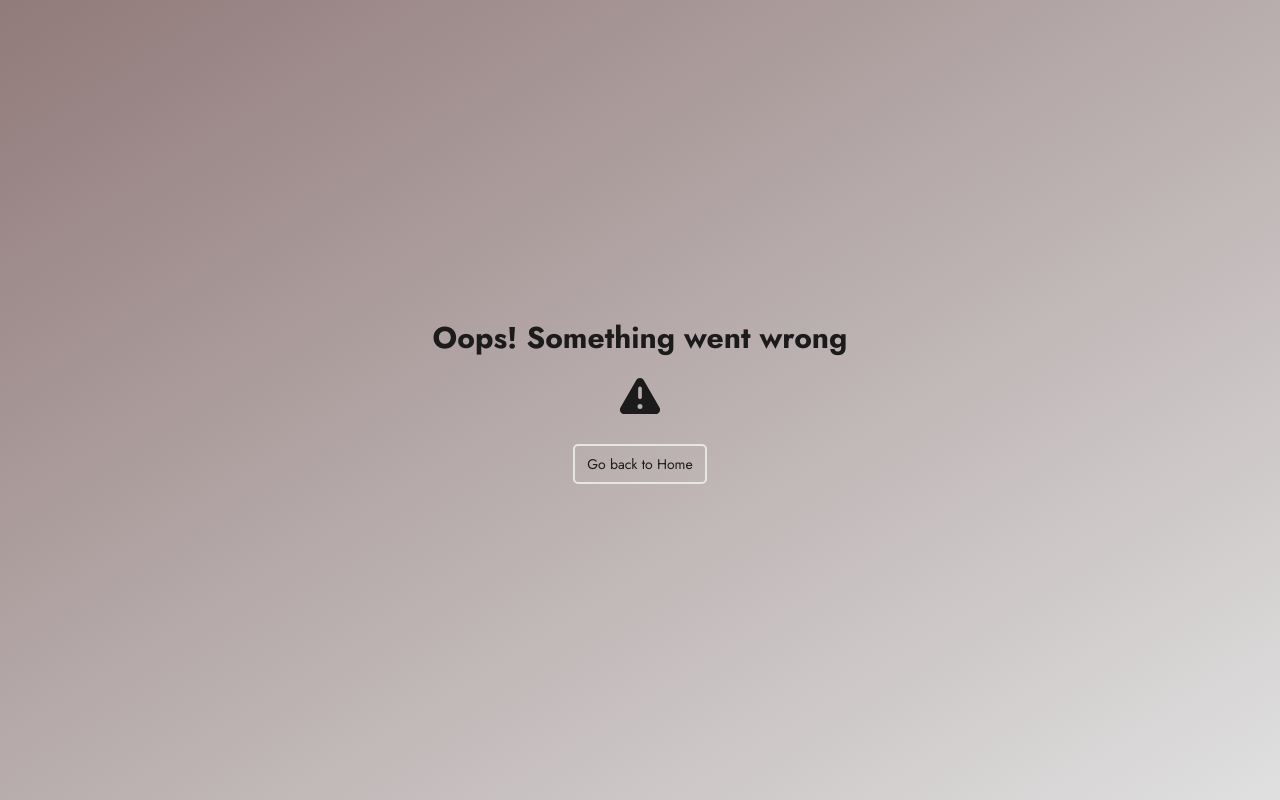
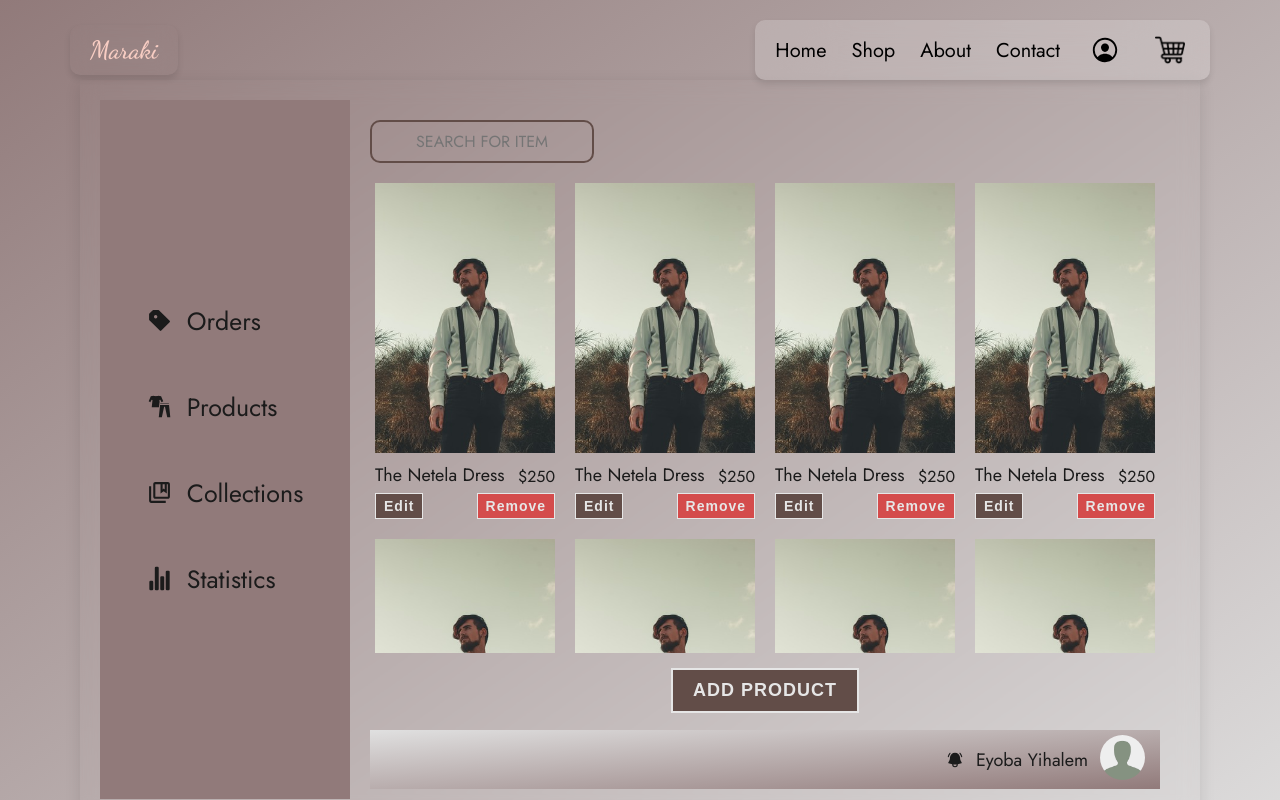
Before and after one commit to Eyu16/Fashion-Website, a React (Vite) app: page /account/product-admin in a window 1280 px wide. Shown: the top 800 px of the page. Built offline with nearby package versions, Linux system fonts and the light colour scheme.

Commit message:
admin-nav

```diff
--- a/src/components/Navigation.jsx
+++ b/src/components/Navigation.jsx
@@ -1,8 +1,8 @@
-import { NavLink } from "react-router-dom";
-import Styles from "./navigation.module.css";
+import { NavLink } from 'react-router-dom';
+import Styles from './navigation.module.css';
 function Navigation({ items, customeStyle, type }) {
   return (
-    <nav className={`${type === "main_list" ? "main" : "minor"}`}>
+    <nav className={`${type === 'main_list' ? 'main' : 'minor'}`}>
       <ul
         className={`${Styles.nav_lists} ${Styles[type]}`}
         style={customeStyle}
@@ -12,8 +12,8 @@ function Navigation({ items, customeStyle, type }) {
             <li className={`${Styles.nav_list}`}>{item.name}</li>
           </NavLink>
         ))}
-        {type === "main_list" && (
-          <NavLink to="/login">
+        {type === 'main_list' && (
+          <NavLink to="/account">
             <li className={Styles.nav_list}>
               <figure className={Styles.account_container}>
                 <img
@@ -25,7 +25,7 @@ function Navigation({ items, customeStyle, type }) {
             </li>
           </NavLink>
         )}
-        {type === "main_list" && (
+        {type === 'main_list' && (
           <NavLink to="/cart">
             <li className={Styles.nav_list}>
               <figure className={Styles.cart_container}>
--- a/src/pages/Admin/Account.jsx
+++ b/src/pages/Admin/Account.jsx
@@ -3,7 +3,7 @@ import { BiSolidPurchaseTagAlt } from 'react-icons/bi';
 import { MdOutlineCollectionsBookmark } from 'react-icons/md';
 import { IoStatsChart } from 'react-icons/io5';
 import { GiClothes } from 'react-icons/gi';
-import { NavLink } from 'react-router-dom';
+import { NavLink, Outlet } from 'react-router-dom';
 import styles from './account.module.css';
 import ProductItem from './ProductItem';
 import ProductForm from './ProductForm';
@@ -52,7 +52,7 @@ function Account() {
             </div>
             <div className={styles.display_content}>
               {/* <ProductForm /> */}
-              <div className={styles.scroll_div}>
+              {/* <div className={styles.scroll_div}>
                 <div className={styles.items}>
                   {showForm ? (
                     <ProductForm toggleForm={toggleForm} type={session} />
@@ -73,7 +73,8 @@ function Account() {
                 >
                   Add Product
                 </button>
-              )}
+              )} */}
+              <Outlet context={{ products, showForm, toggleForm, session }} />
             </div>
           </div>
           <div className={styles.header_container}>
--- /dev/null
+++ b/src/pages/Admin/ProductAdmin.jsx
@@ -0,0 +1,35 @@
+import { useOutletContext } from 'react-router-dom';
+import ProductForm from './ProductForm';
+import ProductItem from './ProductItem';
+import styles from './account.module.css';
+function ProductAdmin() {
+  const { products, showForm, toggleForm, session } = useOutletContext();
+  return (
+    <>
+      <div className={styles.scroll_div}>
+        <div className={styles.items}>
+          {showForm ? (
+            <ProductForm toggleForm={toggleForm} type={session} />
+          ) : (
+            products?.map((product, i) => (
+              <ProductItem key={i} toggleForm={toggleForm} />
+            ))
+          )}
+        </div>
+      </div>
+      {!products?.length && (
+        <p className={styles.paragraph}>Search for product to edit</p>
+      )}
+      {!showForm && (
+        <button
+          className={`${styles.button} ${styles.addProduct}`}
+          onClick={() => toggleForm('add')}
+        >
+          Add Product
+        </button>
+      )}
+    </>
+  );
+}
+
+export default ProductAdmin;
--- a/src/pages/Admin/account.module.css
+++ b/src/pages/Admin/account.module.css
@@ -23,12 +23,20 @@
   justify-content: flex-end;
   align-items: center;
   gap: 1.5rem;
+  box-shadow: 0 4px 15px rgba(0, 0, 0, 0);
+  backdrop-filter: blur(400px);
+  background: linear-gradient(to bottom right, #917a7a, #e0e0e0);
+  background: linear-gradient(to bottom right, #e0e0e0, #917a7a);
+  padding: 0.5rem 1.5rem;
+  margin-top: 2rem;
 }
 .name {
   font-size: 2rem;
+  z-index: 1000;
 }
 .notification {
   font-size: 2rem;
+  z-index: 1000;
 }
 .main_containt {
   display: grid;
@@ -154,6 +162,7 @@
 }
 .addProduct {
   margin-bottom: 5rem;
+  z-index: 100;
 }
 .items {
   /* padding-top: 30rem;
@@ -484,6 +493,9 @@
 }
 
 @media (max-width: 34.4rem) {
+  .account {
+    padding-top: 10rem;
+  }
   .main_containt {
     grid-template-columns: 1fr;
   }
@@ -499,9 +511,9 @@
 }
 
 @media (max-width: 29em) {
-  .account {
+  /* .account {
     padding: 2rem 2rem;
-  }
+  } */
 
   .container {
     padding: 1rem;
--- a/src/pages/Admin/productForm.module.css
+++ b/src/pages/Admin/productForm.module.css
@@ -4,7 +4,7 @@
   flex-direction: column;
   align-items: center;
   color: var(--secondary-font-color);
-  /* background: linear-gradient(to bottom right, #917a7a, #e0e0e0); */
+  background: linear-gradient(to bottom right, #917a7a, #e0e0e0);
 }
 
 .form {
@@ -13,7 +13,11 @@
   display: flex;
   flex-direction: column;
   justify-content: center;
-  box-shadow: 0 4px 15px rgba(0, 0, 0, 0.1);
+  background: inherit;
+  /* box-shadow: 0 4px 15px rgba(0, 0, 0, 0.1); */
+  /* box-shadow: 0 4px 15px rgba(0, 0, 0, 0.1), 0 -4px 15px rgba(0, 0, 0, 0.1); */
+  /* box-shadow: 0 4px 15px rgba(0, 0, 0, 0.1), 0 -2px 10px rgba(0, 0, 0, 0); */
+
   backdrop-filter: blur(10px);
 }
 
@@ -41,6 +45,7 @@
   border: 2px solid var(--black);
   border-radius: 0.5rem;
   background-color: inherit;
+  background: inherit;
 }
 
 .textarea {
```
Also changed, not shown: src/App.jsx (+17 -2 lines).
